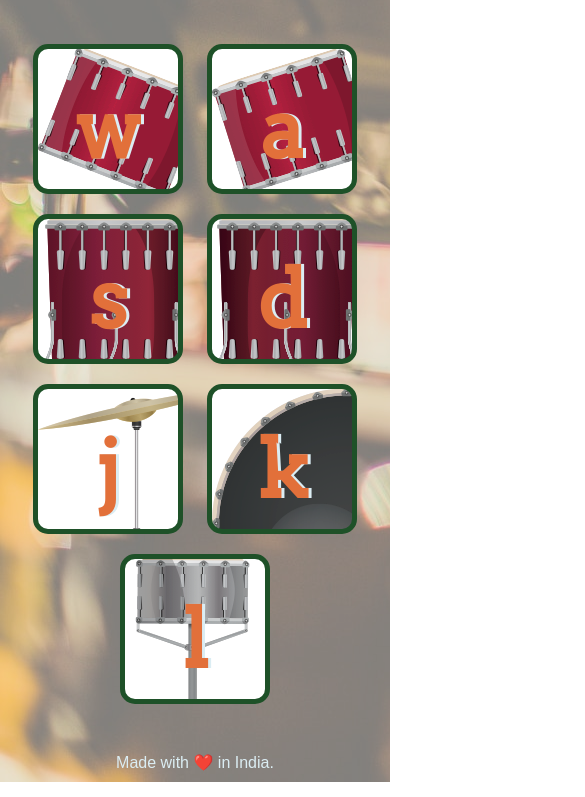
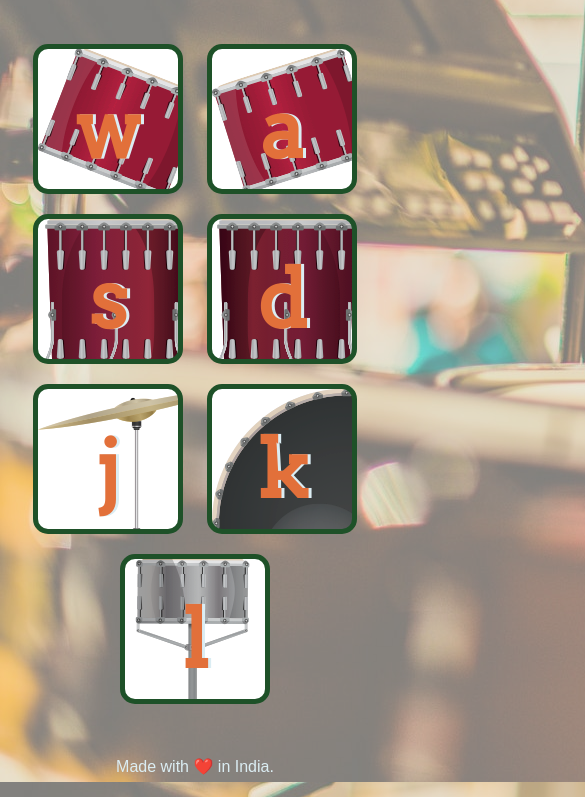
Before and after one commit to Snjv98/drum, a plain HTML site: page index.html in a window 390 px wide. Shown: the part 298-1095 px from the top of the page, 585 px wide, since content can reach past the window. Drawn offline with Linux system fonts and the light colour scheme.

Commit message:
Update styles.css

```diff
--- a/styles.css
+++ b/styles.css
@@ -32,7 +32,6 @@ footer {
   color: #DBEDF3;
   font-family: sans-serif;
 }
-
 .w {
    background-image: url("images/tom1.png");
 }
@@ -98,3 +97,13 @@ footer {
   margin: 10px;
   background-color: white;
 }
+
+@media only screen and (max-width:600px){
+  footer{
+    margin-top:43px;
+  }
+  body::before{
+    width: 160%;
+    background-repeat: repeat;
+  }
+}
```
